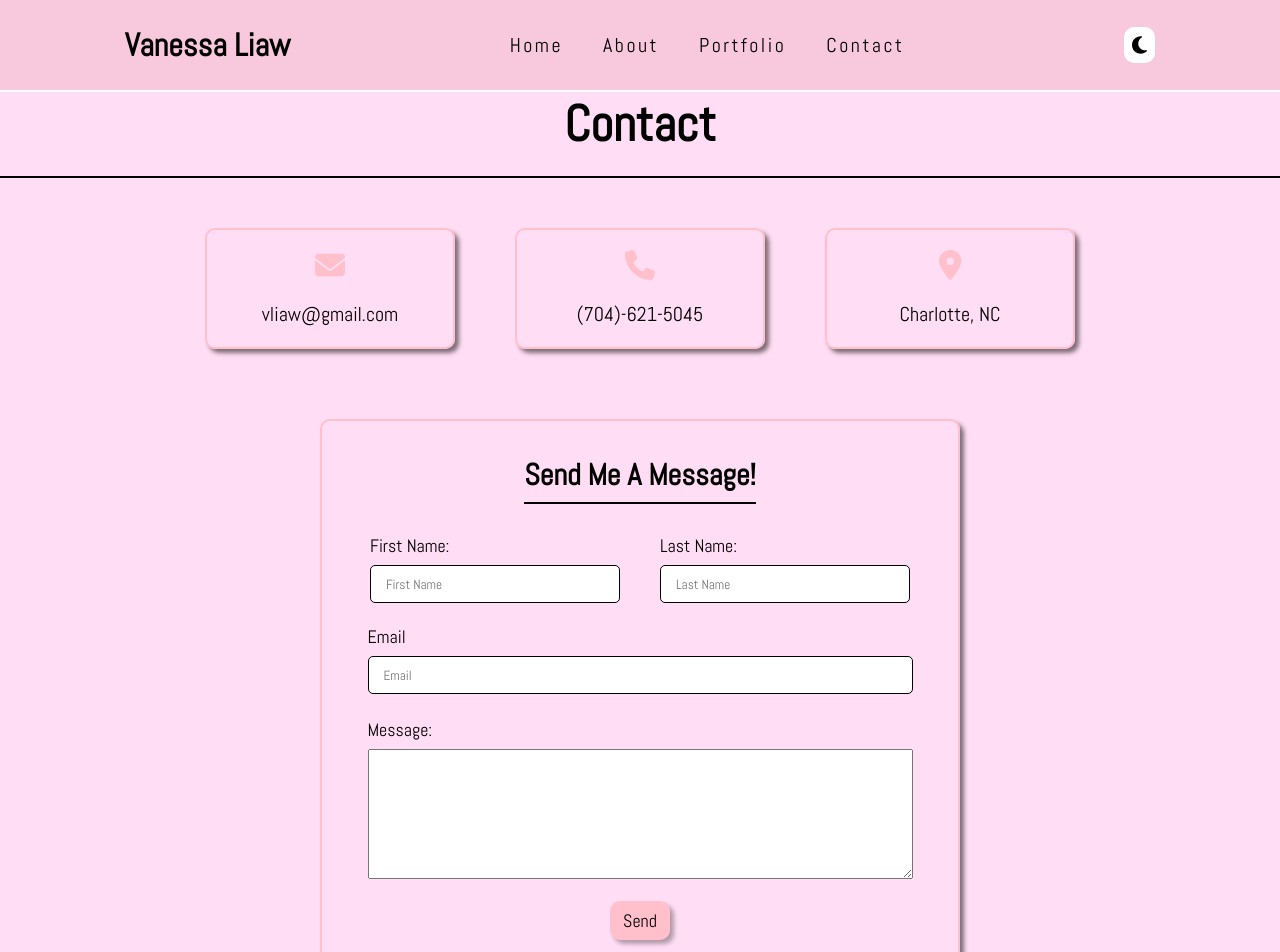
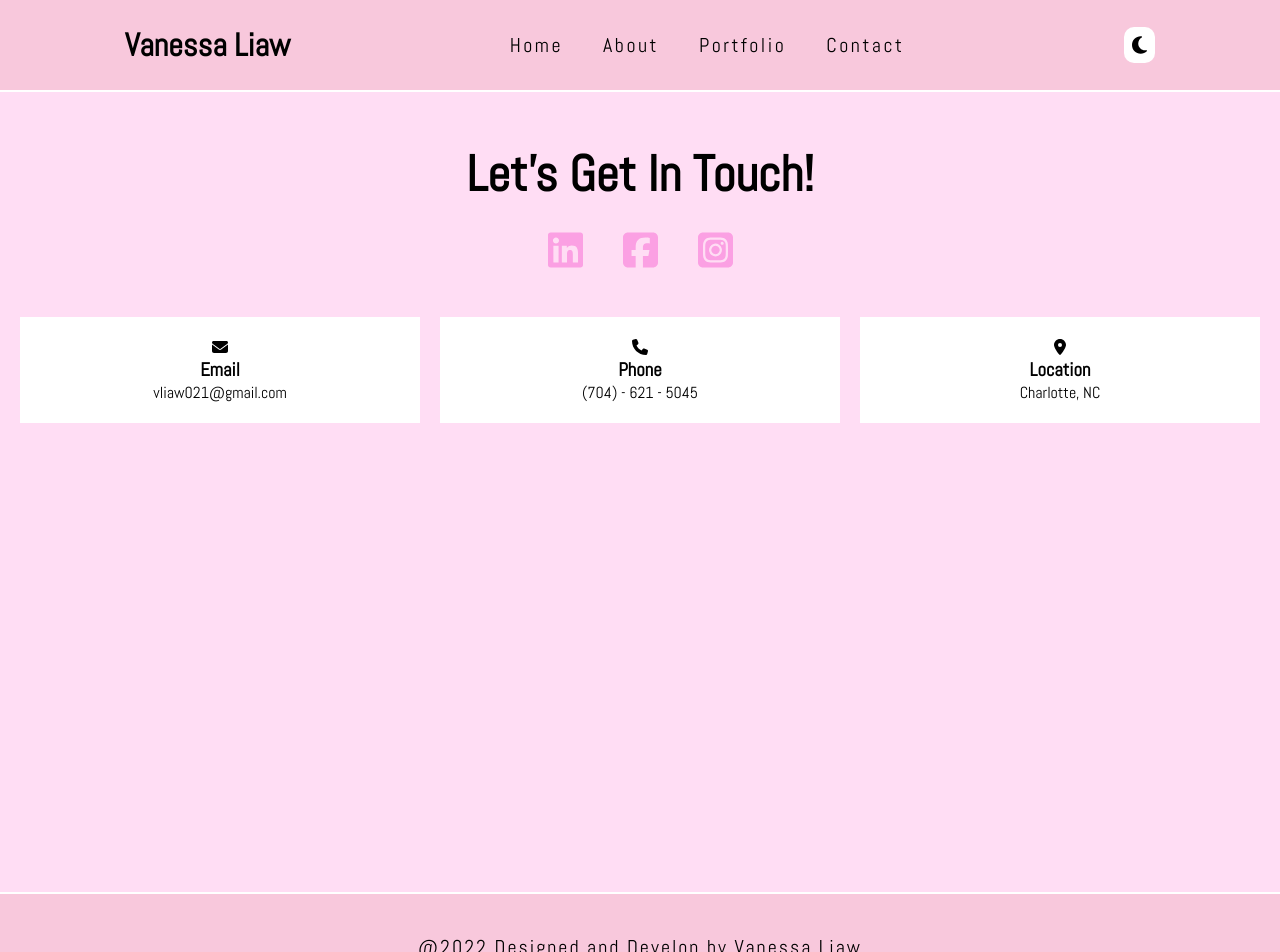
Before and after one commit to VanessaLiaw021/personal-portfolio, a React (Create React App) app: page /contact in a window 1280 px wide. Shown: the top 952 px of the page. Built offline with nearby package versions, Linux system fonts and the light colour scheme.

Commit message:
redo the contact page

```diff
--- a/src/App.css
+++ b/src/App.css
@@ -31,6 +31,7 @@ ul li {
 .main {
   background-color: #ffddf4;
   width: 100%;
+  min-height: 100%;
 }
 
 .main h2 {
@@ -46,9 +47,9 @@ ul li {
 /* Start Home Component */
 .home {
   background-size: cover;
-  height: 100vh;
   padding: 100px 0;
   text-align: center;
+  min-height: 100vh;
 }
 
 .home h2 {
@@ -255,88 +256,40 @@ ul li {
 /* End Portoflio Component */
 
 /* Start Contact Component */
-.contact-item {
+.contact {
+  padding: 50px 0;
+  min-height: 100vh;
+}
+
+.social {
+  text-align: center;
+  margin: 20px;
+  font-size: 40px;
+}
+
+.social-icon {
+  margin: 0 20px;
+  color: #fba0e3;
+  cursor: pointer;
+}
+
+.social-icon:hover {
+  transform: scale(1.1);
+}
+
+.contact-container {
   display: flex;
-  justify-content: center;
+  justify-content: space-evenly;
   align-items: center;
   flex-wrap: wrap;
 }
 
-.contact-icon {
-  font-size: 30px;
-  color: pink;
-  margin-bottom: 20px;
-}
-
-.contact h2 {
+.contact-wrapper {
+  margin-top: 20px;
   text-align: center;
-  font-size: 50px;
-  border-bottom: 2px solid black;
-  padding-bottom: 20px;
-}
-
-.contact p {
-  font-size: 20px;
-}
-
-form h3 {
-  font-size: 30px;
-  border-bottom: 2px solid black;
-  padding-bottom: 8px;
-  margin-bottom: 20px;
-}
-
-.name-group {
-  display: flex;
-  justify-content: center;
-  align-items: center;
-  margin: 10px;
-}
-
-.name-group .form-group {
-  margin: 0 20px;
-}
-
-.form-group {
-  display: flex;
-  flex-direction: column;
-  margin: 12px 0;
-}
-
-.form-group #email, .form-group textarea {
-  width: 545px;
-}
-
-label {
-  margin-bottom: 8px;
-  font-size: 18px;
-}
-
-input {
-  width: 250px;
-  height: 38px;
-  border-radius: 5px;
-  border: 1px solid black;
-  padding-left: 15px;
-}
-
-textarea {
-  height: 130px;
-  padding-left: 15px;
-  padding-top: 8px;
-}
-
-form button {
-  margin-top: 10px;
-  width: 60px;
-  padding: 8px;
-  font-size: 18px;
-  cursor: pointer;
-  background-color: pink;
-  border: none;
-  color: black;
-  border-radius: 10px;
-  box-shadow: 4px 4px 4px rgba(0, 0, 0, 0.3);
+  background-color: white;
+  padding: 20px;
+  width: 400px;
 }
 /* End Contact Component */
 
--- a/src/components/Contact.js
+++ b/src/components/Contact.js
@@ -1,81 +1,53 @@
 //Import required files
 import React from 'react';
+import Footer from './Footer';
 import { FontAwesomeIcon } from '@fortawesome/react-fontawesome';
 import { faPhone, faEnvelope, faLocationDot } from '@fortawesome/free-solid-svg-icons';
-import styled from 'styled-components';
-
-//Styled components for contact wrapper
-const ContactWrapper = styled.div`
-  border: 2px solid pink;
-  margin: 50px 30px;
-  width: 250px;
-  text-align: center;
-  padding: 20px 0;
-  box-shadow: 4px 4px 4px rgba(0, 0, 0, 0.5);
-  border-radius: 10px;
-`;
-
-//Styled components for form
-const Form = styled.form`
-  display: flex;
-  justify-content: center;
-  align-items: center;
-  flex-direction: column;
-  border: 2px solid pink;
-  border-radius: 10px;
-  width: 50%;
-  margin: 20px auto;
-  padding: 35px 20px;
-  box-shadow: 4px 4px 4px rgba(0, 0, 0, 0.5);
-`;
+import { faLinkedin, faFacebookSquare, faInstagramSquare } from '@fortawesome/free-brands-svg-icons';
 
 //Contact Component
 const Contact = () => {
   return (
-    <div className="main contact">
-      <h2>Contact</h2>
+    <>
+      <div className="main contact">
+        <h2>Let's Get In Touch!</h2>
 
-      {/* Contact Information */}
-      <div className="contact-item">
-        <ContactWrapper className="contact">
-          <FontAwesomeIcon icon={ faEnvelope } className="contact-icon" />
-          <p>vliaw@gmail.com</p>
-        </ContactWrapper>
-        <ContactWrapper className="contact">
-          <FontAwesomeIcon icon={ faPhone } className="contact-icon" />
-          <p>(704)-621-5045</p>
-        </ContactWrapper>
-        <ContactWrapper className="contact">
-          <FontAwesomeIcon icon={ faLocationDot } className="contact-icon" />
-          <p>Charlotte, NC</p>
-        </ContactWrapper>
-      </div>
+        {/* Social Media Section */}
+        <div className="social">
+          <a href="https://www.linkedin.com/in/vanessa-liaw-b0a1981a2/" target="_blank" rel="noreferrer">
+            <FontAwesomeIcon icon={ faLinkedin } className="social-icon" />
+          </a>
+          <a href="https://www.facebook.com/vanessa.liaw1" target="_blank" rel="noreferrer">
+            <FontAwesomeIcon icon={ faFacebookSquare } className="social-icon" />
+          </a>
+          <a href="https://www.instagram.com/vanessaliaw98/" target="_blank" rel="noreferrer">
+            <FontAwesomeIcon icon={ faInstagramSquare } className="social-icon" />
+          </a>
+        </div>
 
-      {/* Contact Form */}
-      <Form>
-        <h3>Send Me A Message!</h3>
-        <div className="name-group">
-          <div className="form-group">
-            <label for="firstName">First Name:</label>
-            <input type="text" name="firstName" id="firstName" placeholder="First Name" />
+        {/* Contact Section */}
+        <div className="contact-container">
+          <div className="contact-wrapper">
+            <FontAwesomeIcon icon={ faEnvelope } />
+            <h3>Email</h3>
+            <p>vliaw021@gmail.com</p>
           </div>
-          <div className="form-group">
-            <label for="lastName">Last Name:</label>
-            <input type="text" name="lastName" id="lastName" placeholder="Last Name" />
+          <div className="contact-wrapper">
+            <FontAwesomeIcon icon={ faPhone } />
+            <h3>Phone</h3>
+            <p>(704) - 621 - 5045</p>
+          </div>
+          <div className="contact-wrapper">
+            <FontAwesomeIcon icon={ faLocationDot } />
+            <h3>Location</h3>
+            <p>Charlotte, NC</p>
           </div>
         </div>
-        <div className="form-group">
-          <label for="email">Email</label>
-          <input type="text" name="email" id="email" placeholder="Email" />
-        </div>
-        <div className="form-group">
-          <label>Message:</label>
-          <textarea></textarea>
-        </div>
-        <button type="submit">Send</button>
-      </Form>
-    </div>
+      </div>
+      <Footer />
+    </>
   );
 };
 
+//Export contact component
 export default Contact;
```
